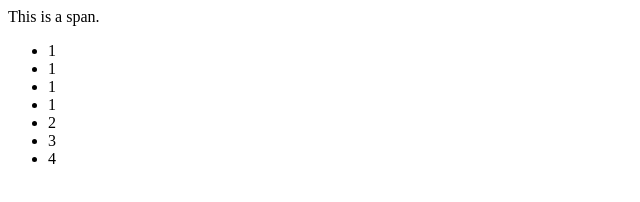
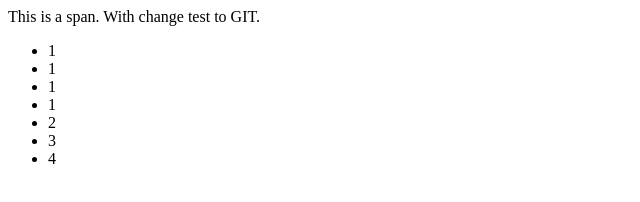
Before and after one commit to branislavkristak/01_DEMO, a plain HTML site: page index.html in a window 1280 px wide. Shown: the whole page, without its empty margins (0-640 px from the left). Drawn offline with Linux system fonts and the light colour scheme.

Commit message:
aktualizacia pre test komitu

```diff
--- a/index.html
+++ b/index.html
@@ -7,7 +7,7 @@
   <title>Document</title>
 </head>
 <body>
-  <span>This is a span.</span>
+  <span>This is a span. With change test to GIT.</span>
   <ul>
     <li>1</li>
     <li>1</li>
```
